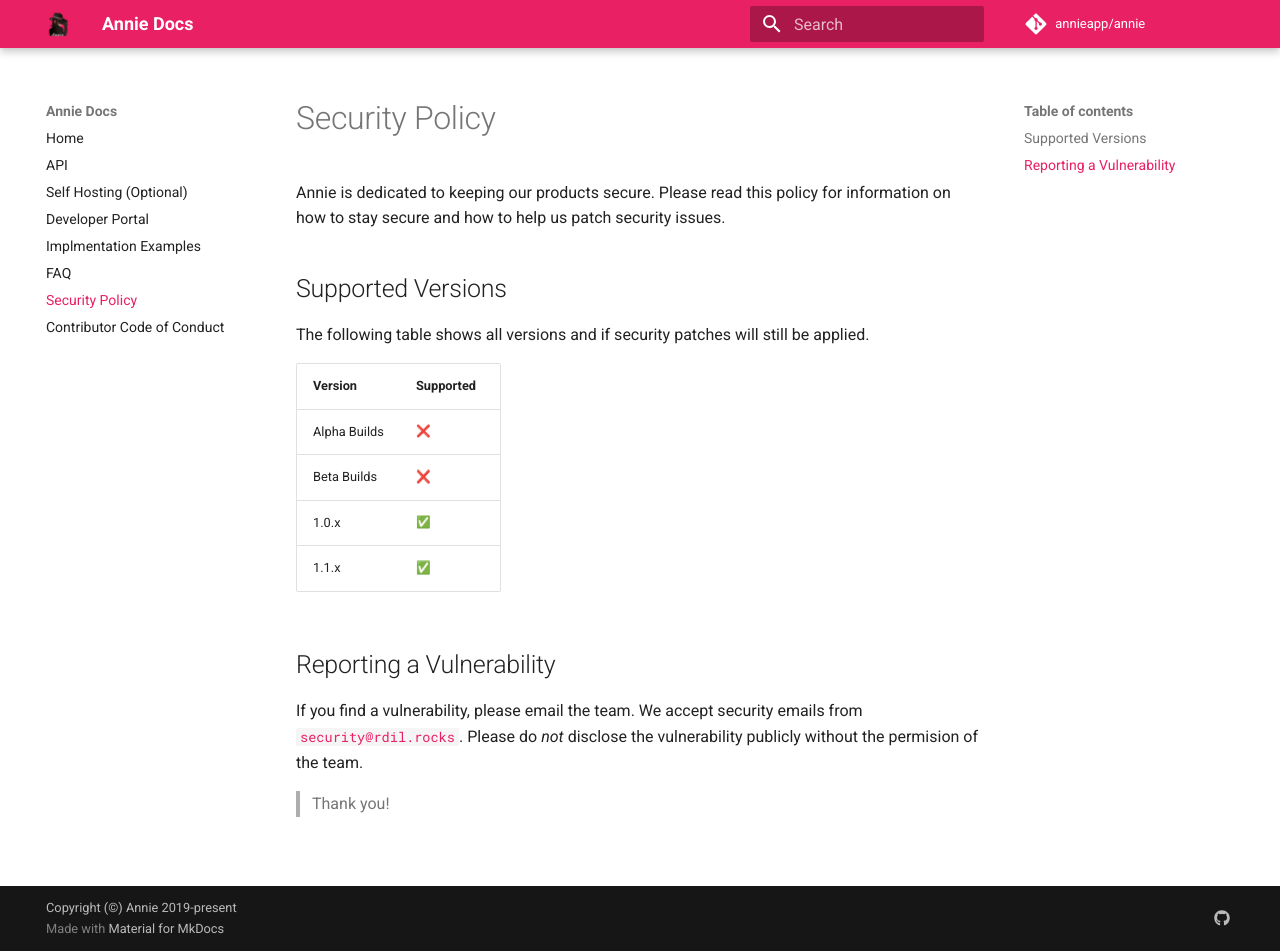
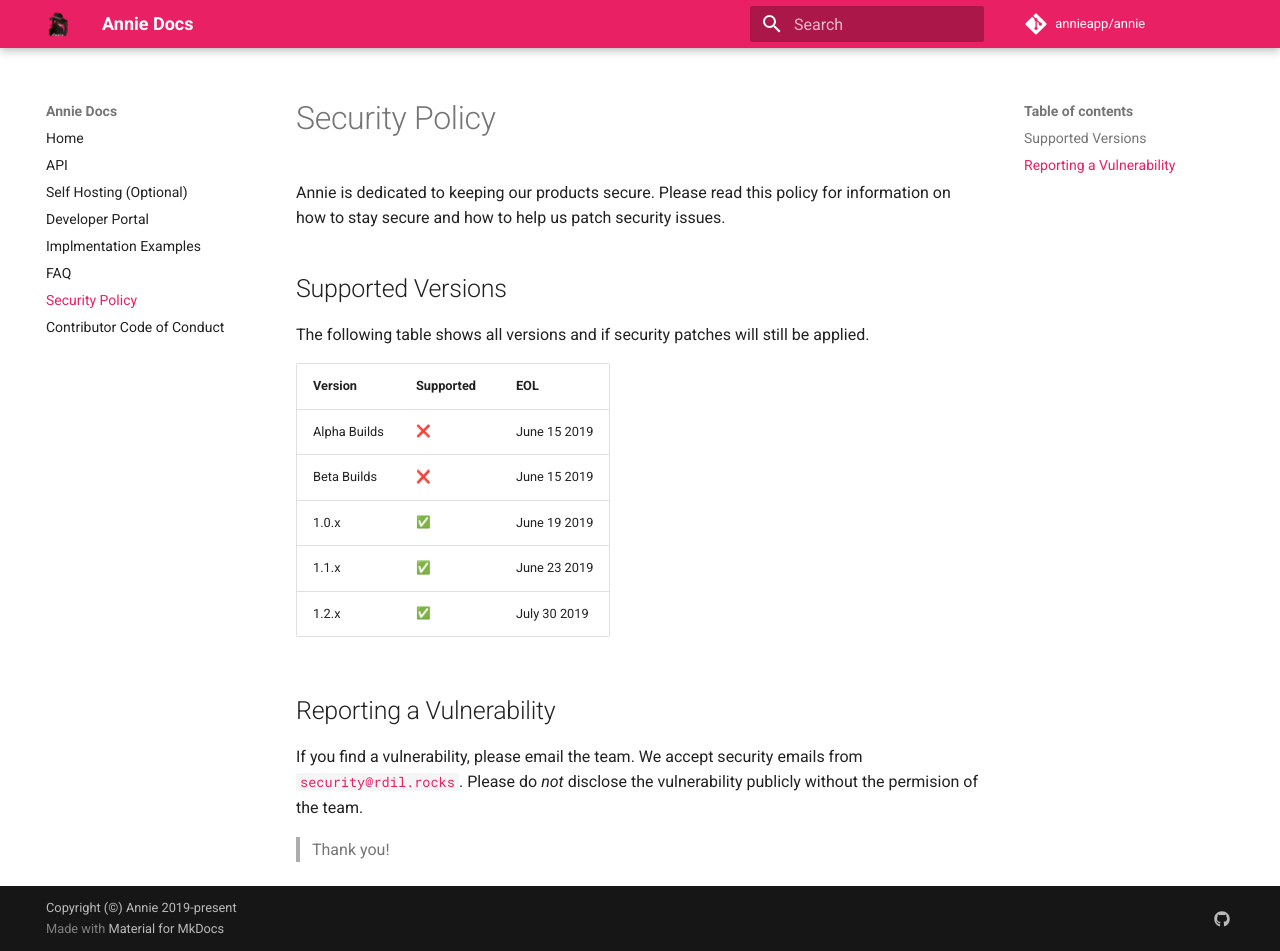
Before and after one commit to annieapp/annie, an MkDocs documentation site: the page built from docs/security.md, in a window 1280 px wide and 951 px high. Built offline with MkDocs 1.6.1 and Material for MkDocs 9.7.7, drawn with Linux system fonts in a browser that asks for light colours; emoji names are drawn with the system emoji font; comment, search, counter and statistics services are not loaded.

Commit message:
Update security.md

```diff
--- a/docs/security.md
+++ b/docs/security.md
@@ -6,12 +6,13 @@ Annie is dedicated to keeping our products secure. Please read this policy for i
 
 The following table shows all versions and if security patches will still be applied.
 
-| Version        | Supported          |
-| -------------- | ------------------ |
-| Alpha Builds   | :x:                |
-| Beta Builds    | :x:                |
-| 1.0.x          | :white_check_mark: |
-| 1.1.x          | :white_check_mark: |
+| Version        | Supported          | EOL          |
+| -------------- | ------------------ | ------------ |
+| Alpha Builds   | :x:                | June 15 2019 |
+| Beta Builds    | :x:                | June 15 2019 |
+| 1.0.x          | :white_check_mark: | June 19 2019 |
+| 1.1.x          | :white_check_mark: | June 23 2019 |
+| 1.2.x          | :white_check_mark: | July 30 2019 |
 
 ## Reporting a Vulnerability
 
```
